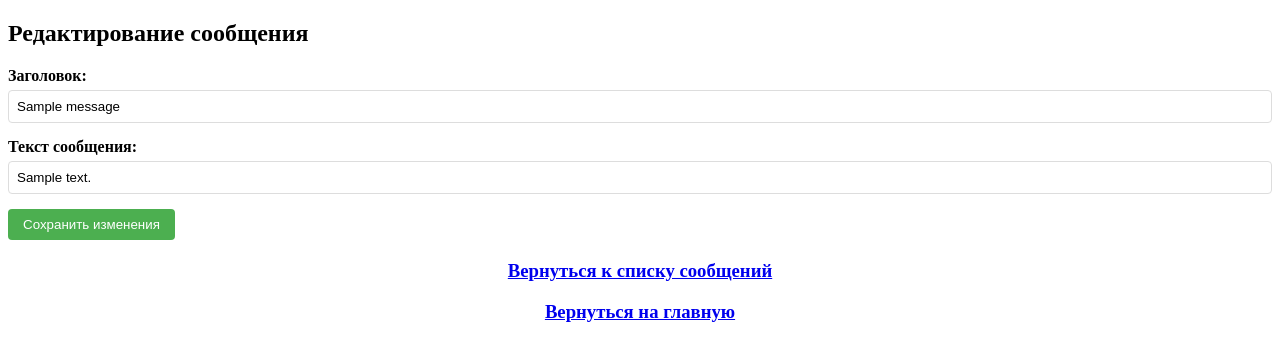
After one commit to PAST666/MailPulse, a Django app: page /message_update/1/ in a window 1280 px wide. The commit adds this page. Shown: the top 361 px of the page. Run offline with Django 5.2, Linux system fonts and the light colour scheme; a user stored in the database is signed in; tables that the repository leaves empty hold one stand-in row (values such as "Sample post"); parts of the project's set-up code (start-up, migrations or seed data) failed here and were passed over.

Commit message:
MessageUpdateView

```diff
--- a/mailings/models.py
+++ b/mailings/models.py
@@ -1,10 +1,12 @@
 from django.db import models
 from django.conf import settings
 from django.core.mail import send_mail
+from django.urls import reverse
 from .managers import MailingManager, MessageManager
 
 MAX_NAME_LENGTH = 150
 MAX_TEXT_LENGTH = 255
+
 
 class MailAttemptStatus(models.TextChoices):
     SUCCESS = ("SUCCESS", "Успех")
@@ -16,6 +18,7 @@ class MailingStatus(models.TextChoices):
     STARTED = ("STARTED", "Запущена")
     COMPLETED = ("COMPLETED", "Завершена")
 
+
 # TODO ordering, permissions из ТЗ
 class Message(models.Model):
     title = models.CharField("Заголовок", max_length=MAX_NAME_LENGTH)
@@ -24,7 +27,7 @@ class Message(models.Model):
         settings.AUTH_USER_MODEL, on_delete=models.CASCADE, related_name="messages"
     )
     permissions = [
-    ("can_view_all_messages", "Может просматривать все сообщения"),
+        ("can_view_all_messages", "Может просматривать все сообщения"),
     ]
     objects = MessageManager()
 
@@ -33,10 +36,11 @@ class Message(models.Model):
         verbose_name_plural = "Сообщения"
         ordering = ("title",)
 
+    def get_absolute_url(self):
+        return reverse("message_update", kwargs={"pk": self.pk})
+
     def __str__(self):
         return self.title
-
-
 
 
 # TODO методы def переопределять поля, метод send_mailing, менять выбор, отправлять рассылки получателям
--- a/mailings/urls.py
+++ b/mailings/urls.py
@@ -1,7 +1,10 @@
 from django.urls import path
-from .views import MessageListView
+from .views import MessageListView, MessageUpdateView
 
 
 urlpatterns = [
-    path('messages/', MessageListView.as_view(), name='messages'),
+    path("messages/", MessageListView.as_view(), name="messages"),
+    path(
+        "message_update/<int:pk>/", MessageUpdateView.as_view(), name="message_update"
+    ),
 ]
--- a/mailings/views.py
+++ b/mailings/views.py
@@ -1,29 +1,50 @@
 from django.contrib.auth.models import Group, User
 from django.contrib.auth.decorators import permission_required
 from django.shortcuts import render
-from django.views.generic import View, ListView
+from django.views.generic import View, ListView, UpdateView
 from django.contrib.auth.mixins import PermissionRequiredMixin, LoginRequiredMixin
+from django.http import HttpResponseForbidden
+from django.urls import reverse_lazy
 from .models import Mailing, Message, Recipient, MailingStatus
 from .utils import check_manager
+from .managers import MailingManager, MessageManager
+
 
 class MainView(View):
     def get(self, request):
-        return render(request, 'mailings/main.html')
+        return render(request, "mailings/main.html")
 
 
-manager_group = Group.objects.get(name='Менеджеры')
+manager_group = Group.objects.get(name="Менеджеры")
 manager_group_members = manager_group.user_set.all()
+
 
 class MessageListView(LoginRequiredMixin, ListView):
     model = Message
-    template_name = 'mailings/message_list.html'
-    context_object_name = 'messages'
-    login_url = '/users/login/'
+    template_name = "mailings/message_list.html"
+    context_object_name = "messages"
+    login_url = "/users/login/"
 
     def get_queryset(self):
         return Message.objects.for_user(self.request.user)
 
     def get_context_data(self, **kwargs):
         context = super().get_context_data(**kwargs)
-        context['manager_group_members'] = check_manager(self.request.user)
+        context["manager_group_members"] = check_manager(self.request.user)
         return context
+
+
+class MessageUpdateView(LoginRequiredMixin, UpdateView):
+    model = Message
+    template_name = "mailings/message_update.html"
+    fields = ["title", "text"]
+    login_url = "/users/login/"
+    success_url = reverse_lazy("messages")
+
+    def get_queryset(self):
+        return Message.objects.for_user(self.request.user)
+
+    def get_context_data(self, **kwargs):
+        context = super().get_context_data(**kwargs)
+        context["manager_group_members"] = check_manager(self.request.user)
+        return context
--- a/templates/mailings/message_list.html
+++ b/templates/mailings/message_list.html
@@ -9,10 +9,13 @@
     <h2>Страница отображения списка сообщений</h2>
     {% if manager_group_members %}
         {% for message in messages %}
-            <li>{{ message.title }}:   {{ message.text }}</li>
+            <li>
+                {{ message.title }} : {{ message.text }} <a href="{{ message.get_absolute_url }}">Редактировать</a>
+            </li>
         {% endfor %}
     {% endif %}
     <div class="text-center">
+
         <p><a href="{% url 'main' %}">Вернуться на главную</a></p>
     </div>
 </body>
--- /dev/null
+++ b/templates/mailings/message_update.html
@@ -0,0 +1,75 @@
+<!DOCTYPE html>
+<html lang="en">
+<head>
+    <meta charset="UTF-8">
+    <meta name="viewport" content="width=device-width, initial-scale=1.0">
+    <title>Редактирование сообщения</title>
+    <style>
+        .form-group {
+            margin-bottom: 15px;
+        }
+        label {
+            display: block;
+            margin-bottom: 5px;
+            font-weight: bold;
+        }
+        input[type="text"], textarea {
+            width: 100%;
+            padding: 8px;
+            border: 1px solid #ddd;
+            border-radius: 4px;
+            box-sizing: border-box;
+        }
+        textarea {
+            height: 150px;
+        }
+        .btn {
+            padding: 8px 15px;
+            background-color: #4CAF50;
+            color: white;
+            border: none;
+            border-radius: 4px;
+            cursor: pointer;
+        }
+        .btn:hover {
+            background-color: #45a049;
+        }
+        .text-center {
+            text-align: center;
+            margin-top: 20px;
+        }
+    </style>
+</head>
+<body>
+    <h2>Редактирование сообщения</h2>
+
+    <form method="post">
+        {% csrf_token %}
+
+        <div class="form-group">
+            <label for="id_title">Заголовок:</label>
+            {{ form.title }}
+            {% if form.title.errors %}
+                <div class="error">{{ form.title.errors }}</div>
+            {% endif %}
+        </div>
+
+        <div class="form-group">
+            <label for="id_text">Текст сообщения:</label>
+            {{ form.text }}
+            {% if form.text.errors %}
+                <div class="error">{{ form.text.errors }}</div>
+            {% endif %}
+        </div>
+
+        <div class="form-group">
+            <button type="submit" class="btn">Сохранить изменения</button>
+        </div>
+    </form>
+
+    <div class="text-center">
+        <h3><a href="{% url 'messages' %}">Вернуться к списку сообщений</a></h3>
+        <h3><a href="{% url 'main' %}">Вернуться на главную</a></h3>
+    </div>
+</body>
+</html>
```
